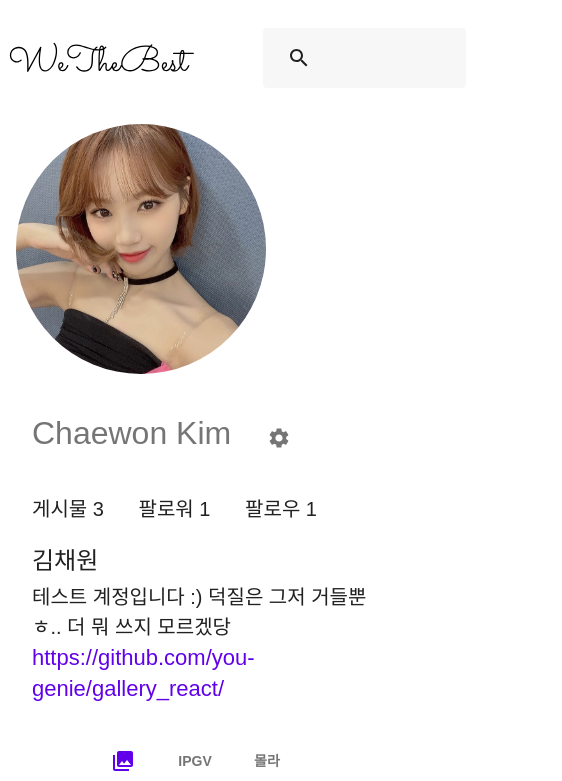
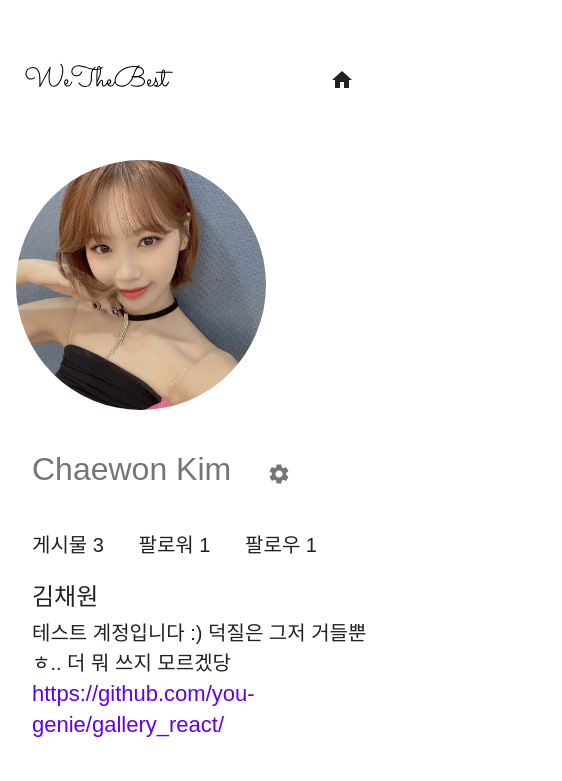
Before and after one commit to you-genie/formixmatch, a React (Create React App) app: page / in a window 390 px wide. Shown: the top 781 px of the page, 562 px wide, since content can reach past the window. Built offline with nearby package versions, Linux system fonts and the light colour scheme.

Commit message:
[#8] Change on fonts, etc

```diff
--- a/src/modules/subviews/AppBar.js
+++ b/src/modules/subviews/AppBar.js
@@ -23,8 +23,9 @@ const useStyles = makeStyles((theme) => ({
         justify: 'center',
     },
     logo: {
+        width: '150px',
         [theme.breakpoints.down('sm')]: {
-            width: '200px',
+            width: '160px',
             height: '100px'
         },
     },
@@ -41,7 +42,8 @@ const useStyles = makeStyles((theme) => ({
         },
         width: '50%',
         [theme.breakpoints.down('sm')]: {
-            height: '60px',
+            width: '0',
+            margin: '0',
         },
     },
     grow: {
@@ -60,7 +62,10 @@ const useStyles = makeStyles((theme) => ({
         display: 'flex',
         pointerEvents: 'none',
         alignItems: 'center',
-        justifyContent: 'center'
+        justifyContent: 'center',
+        [theme.breakpoints.down('sm')]: {
+            display: 'none',
+        },
     },
     inputRoot: {
         color: 'inherit',
@@ -87,7 +92,19 @@ const useStyles = makeStyles((theme) => ({
     icons: {
         display: 'flex',
         [theme.breakpoints.down('sm')]: {
-            display: 'none',
+            visibility: 'hidden',
+            display: 'block',
+        },
+    },
+    fadedSearch: {
+        display: 'none',
+        marginTop: theme.spacing(1),
+        width: theme.spacing(6),
+        height: theme.spacing(6),
+        color: theme.palette.text.primary,
+        backgroundColor: theme.palette.background.default,
+        [theme.breakpoints.down('sm')]: {
+            display: 'flex',
         },
     }
 }));
@@ -102,12 +119,12 @@ function CustomAppBar(props) {
             className={classes.root}>
             <Grid
                 item
-                sm={12}>
+                xs={12}>
                 <AppBar elevation="0" color="transparent" position="static">
                     <ToolBar >
                         <Button
                             className={classes.logo}
-                            startIcon={<img src={Logo} className={classes.logo} width="150px"/>} />
+                            startIcon={<img src={Logo} className={classes.logo}/>} />
                         <div className={classes.grow} />
                         <div className={classes.search}>
                             <div className={classes.searchIcon}>
@@ -134,7 +151,9 @@ function CustomAppBar(props) {
                             </IconButton>
                             <Avatar className={classes.profile} alt="IZ ON ME" src={Profile} />
                         </div>
-
+                        <Avatar className={classes.fadedSearch} >
+                            <HomeIcon />
+                        </Avatar>
                     </ToolBar>
                 </AppBar >
             </Grid>
```
